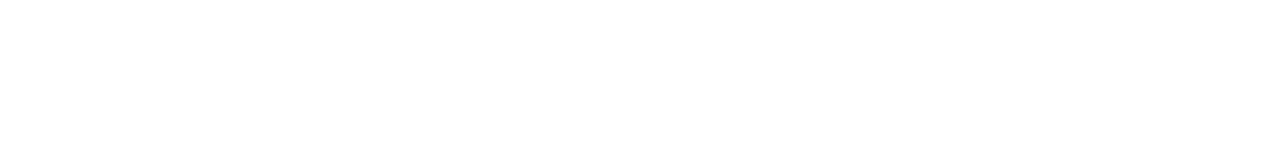
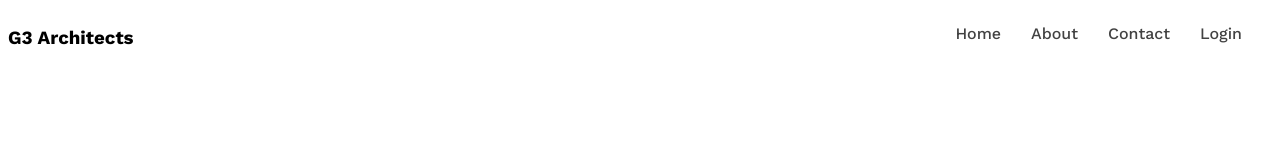
Before and after one commit to Yozora-san-git/g3-arc, a plain HTML site: page index.html in a window 1280 px wide. Drawn offline with nearby package versions, Linux system fonts and the light colour scheme.

Commit message:
second commit

```diff
--- a/index.html
+++ b/index.html
@@ -6,9 +6,17 @@
     <title>G3 Architects</title>
     <link rel="stylesheet" href="styles/style.css">
 </head>
-<body>
+<body class="work-sans-font">
     <header>
-
+        <nav class="navbar display-flex">
+            <h3>G3 Architects</h3>
+            <ul class="nav-link display-flex">
+                <li class="nav-item"><a href="" class="nav-link text-gray">Home</a></li>
+                <li class="nav-item"><a href="" class="nav-link text-gray">About</a></li>
+                <li class="nav-item"><a href="" class="nav-link text-gray">Contact</a></li>
+                <li class="nav-item"><a href="" class="nav-link text-gray">Login</a></li>
+            </ul>
+        </nav>
     </header>
     <main>
 
--- a/styles/style.css
+++ b/styles/style.css
@@ -0,0 +1,41 @@
+@import url('https://fonts.googleapis.com/css2?family=Work+Sans:ital,wght@0,100..900;1,100..900&display=swap');
+
+.work-sans-font {
+  font-family: "Work Sans", sans-serif;
+  font-optical-sizing: auto;
+  font-style: normal;
+}
+
+/* Shared styles */
+
+.display-flex {
+    display: flex;
+}
+
+.text-gray {
+    color: #424242;
+}
+
+.text-light-grey {
+    color: #727272;
+}
+
+/* header styles */
+
+
+
+/* navbar related styles */
+
+.navbar {
+    justify-content: space-between;
+}
+
+.nav-link {
+    text-decoration: none;
+    font-weight: 500;
+}
+
+.nav-item{
+    list-style: none;
+    margin-right: 30px;
+}
```
